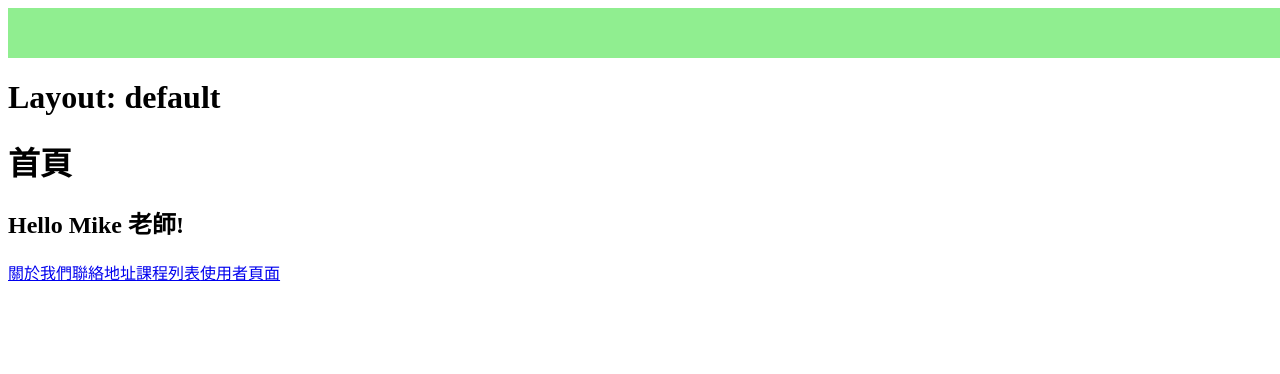
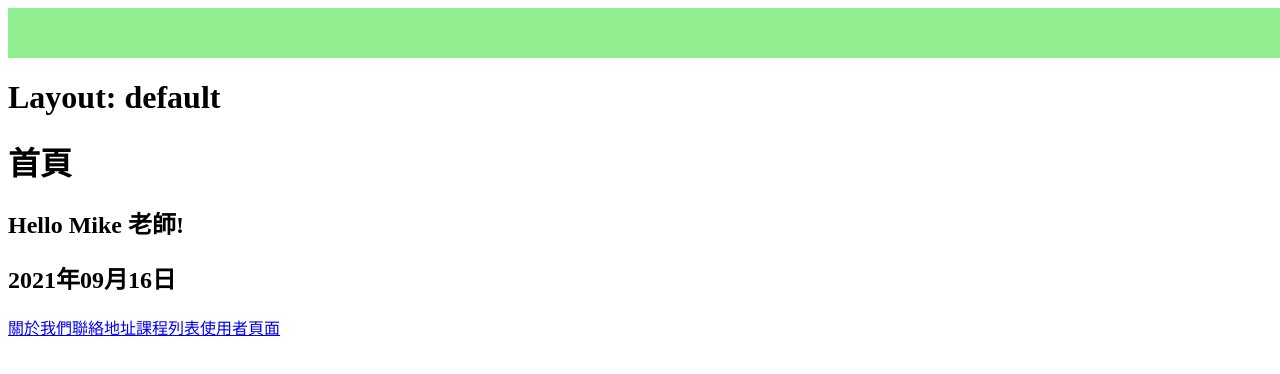
Before and after one commit to wen-3/nuxt_week4, a Nuxt app: page / in a window 1280 px wide. Shown: the top 374 px of the page. Built offline with nearby package versions, Linux system fonts and the light colour scheme.

Commit message:
使用 plugins 自定義模板語法(directive)

```diff
--- a/package.json
+++ b/package.json
@@ -12,6 +12,7 @@
   "dependencies": {
     "@pinia/nuxt": "^0.8.0",
     "axios": "^1.7.7",
+    "dayjs": "^1.11.13",
     "nuxt": "^3.14.1592",
     "pinia": "^2.2.8",
     "vue": "latest",
--- a/pages/index.vue
+++ b/pages/index.vue
@@ -36,6 +36,7 @@ const { $hello } = useNuxtApp();
   <div>
     <h1>首頁</h1>
     <h2>{{ $hello("Mike 老師") }}</h2>
+    <h2 v-timeformat="'2021-09-16T01:52:45.780Z'"></h2>
 
     <div>
       <NuxtLink to="/about">關於我們</NuxtLink>
--- /dev/null
+++ b/plugins/timeformat.js
@@ -0,0 +1,10 @@
+import dayjs from "dayjs";
+
+export default defineNuxtPlugin((nuxtApp) => {
+ nuxtApp.vueApp.directive("timeformat", {
+   mounted(el, binding) {
+     const time = dayjs(binding.value).format("YYYY年MM月DD日");
+     el.innerText = time;
+   },
+ });
+});
```
Also changed, not shown: 1 other file (tests, documents, lock files or other folders).
